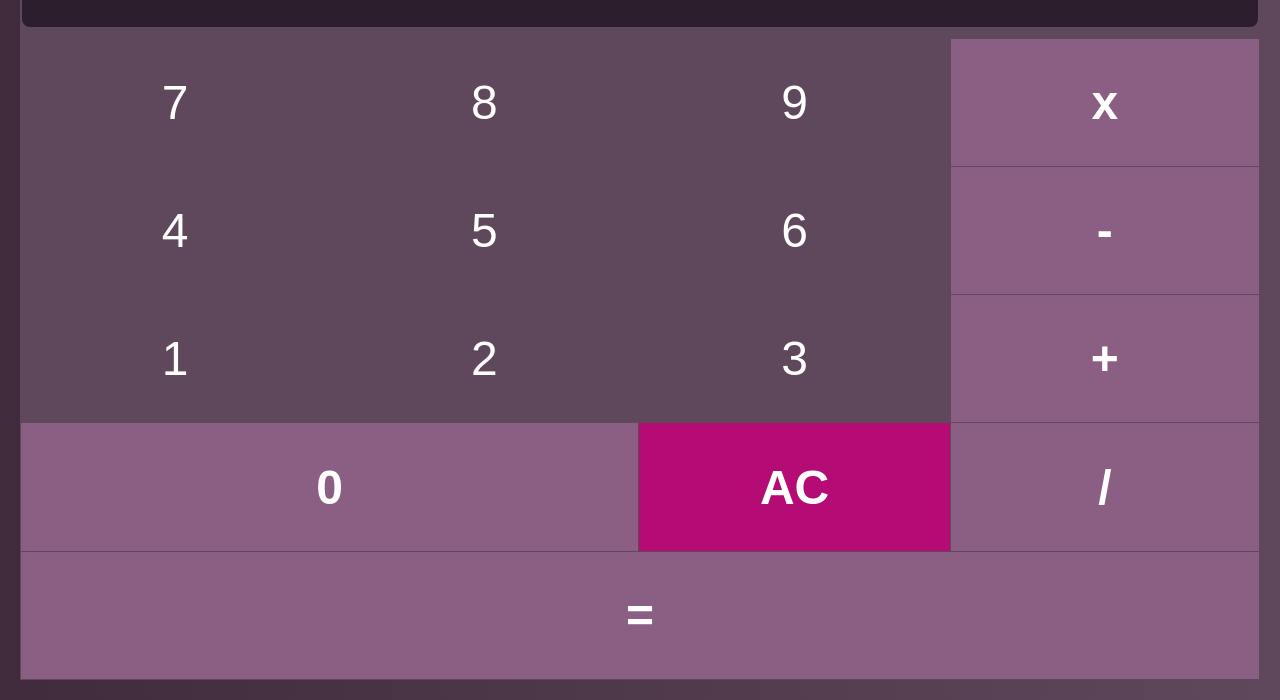
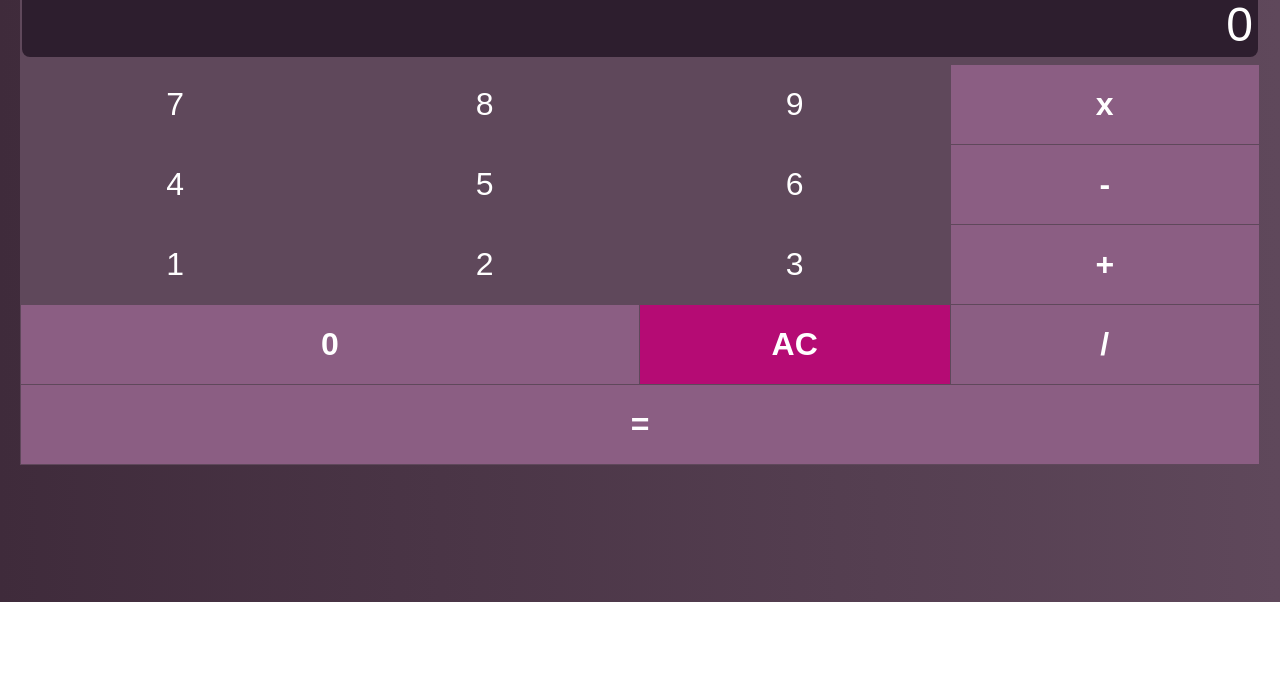
Before and after one commit to Nolo0329/Calculator, a plain HTML site: page index.html in a window 1280 px wide. Shown: the part 238-938 px from the top of the page. After the commit the page ends 840 px from the top, so only its background shows below. Drawn offline with Linux system fonts and the light colour scheme.

Commit message:
Changed the height specs

```diff
--- a/style.css
+++ b/style.css
@@ -3,10 +3,12 @@ table{
     text-align: center;
     border-collapse: collapse;
     font: normal 3em Arial, Helvetica, sans-serif;
+    font-size: 2em;
+    width: 100%;
 }
 
 tr{
-    height: 16.02vh;
+    height: 10vh;
     background-color: #5f485b;
 }
 
@@ -18,19 +20,20 @@ td{
 }
 
 td:hover {
-    background-color: #7a5c74; /* slightly lighter shade */
+    background-color: #7a5c74;
 }
 
 #inputBox{
     background-color: #2d1e2e;
     text-align: right;
     width: 100%;
-    font-size: 2.5em;
+    font-size: 1.5em;
     color: #fff;
     border: none;
-    padding: 10px;
+    padding: 5px;
     border-radius: 8px;
-    margin-bottom: 10px;
+    margin-bottom: 5x;
+
 }
 
 /*Digit Buttons*/
@@ -86,4 +89,11 @@ body{
     font-family: Arial, sans-serif;
     margin: 0;
     padding: 20px;
+    display: flex;
+    flex-direction: column;
+    justify-content: center;
+    align-items: center;
+    height: 100vh;
+    overflow: hidden;
+
 }
```
